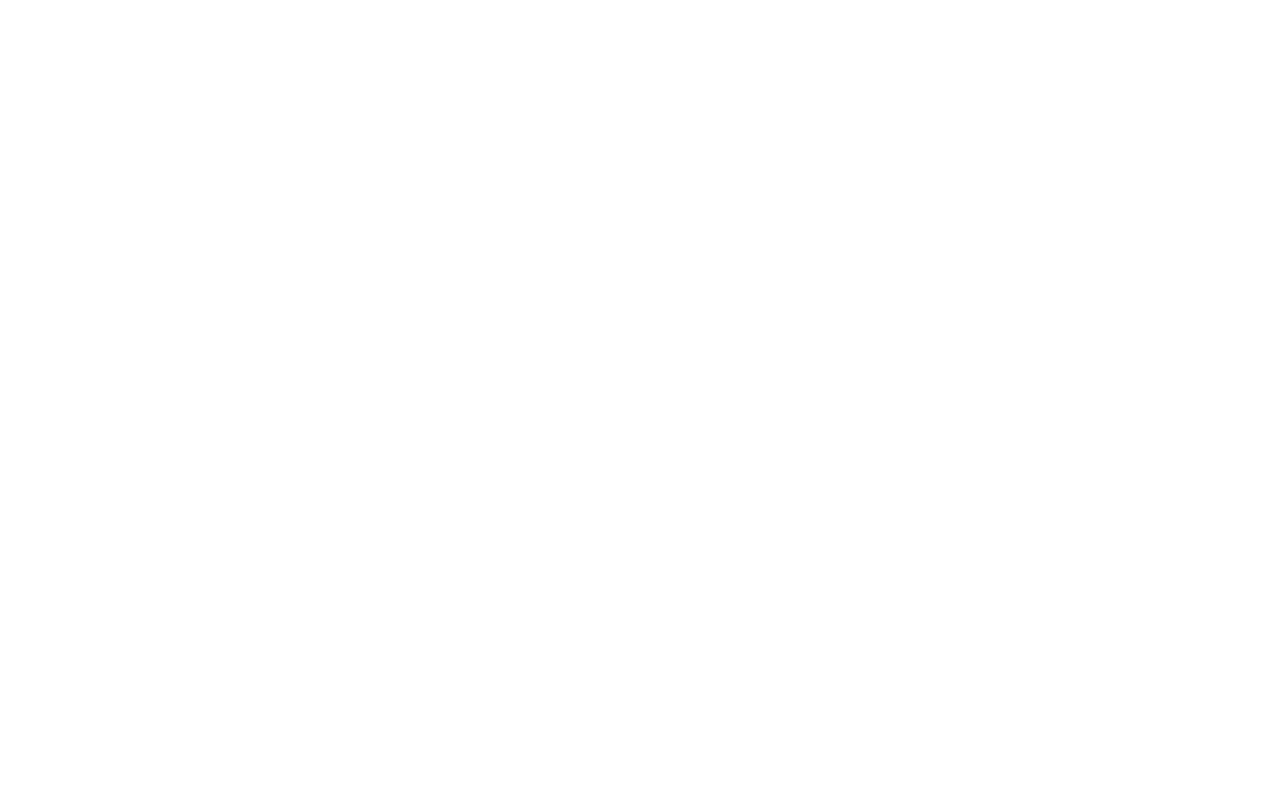
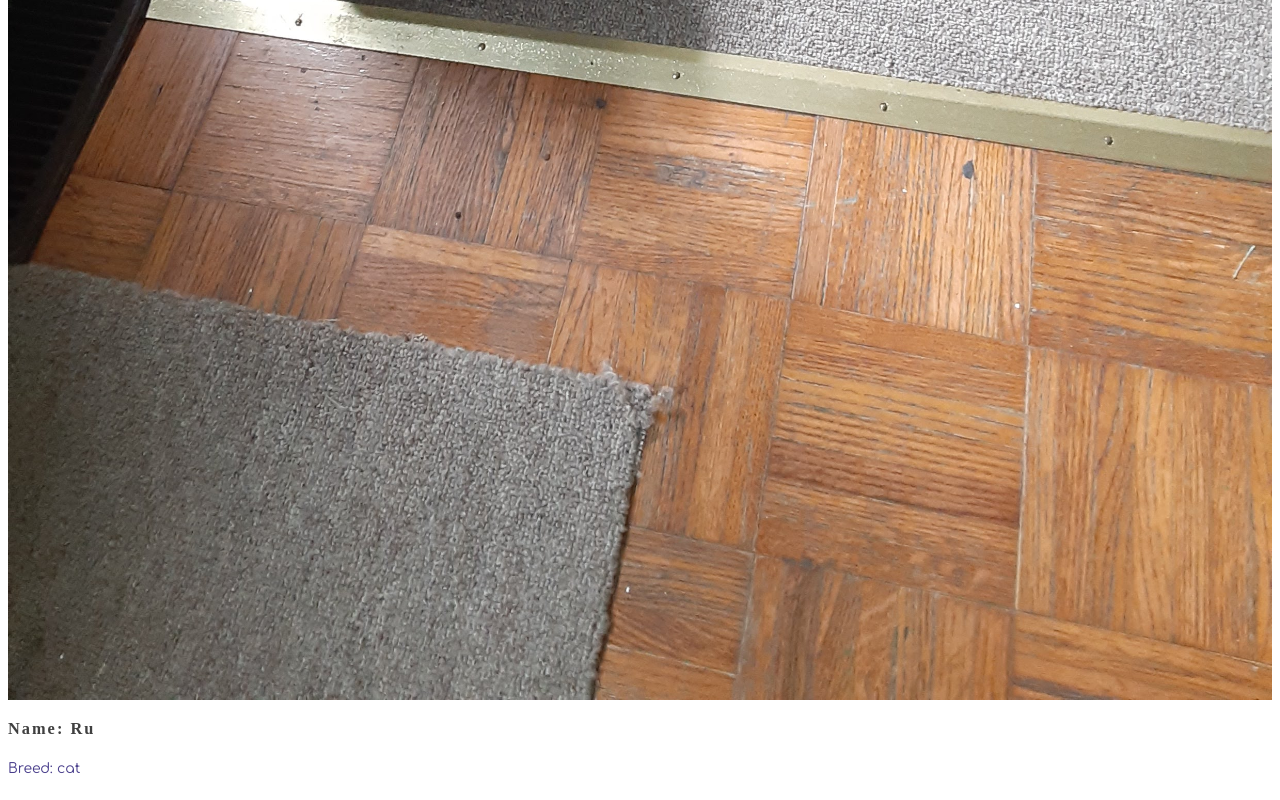
Before and after one commit to abernethyb/react-kennel-app, a React (Create React App) app: page / in a window 1280 px wide. Shown: the part 1645-2445 px from the top of the page. Before the commit the page ends 800 px from the top, so only its background shows below. Built offline with nearby package versions, Linux system fonts and the light colour scheme; a web font is replaced by a local one.

Commit message:
added employee card

```diff
--- a/src/components/Kennel.js
+++ b/src/components/Kennel.js
@@ -1,5 +1,6 @@
 import React from "react";
 import AnimalCard from "./animal/AnimalCard";
+import EmployeeCard from "./employee/EmployeeCard";
 import "./Kennel.css";
 
 const Kennel = () => {
@@ -22,6 +23,7 @@
         <AnimalCard />
         <AnimalCard />
       </div>
+      <div><EmployeeCard /></div>
     </div>
   );
 };
--- /dev/null
+++ b/src/components/employee/EmployeeCard.js
@@ -0,0 +1,19 @@
+import React from "react";
+
+const EmployeeCard = () => {
+  return (
+    <div className="card">
+      <div className="card-content">
+        <picture>
+            <img src={require("./ru.jpg")} alt="employee of the month" />
+        </picture>
+        <h3>
+          Name: <span className="card-employeename">Ru</span>
+        </h3>
+        <p>Breed: cat</p>
+      </div>
+    </div>
+  );
+};
+
+export default EmployeeCard;
```
Also changed, not shown: src/components/employee/ru.jpg (added), src/components/location/LocationCard.js (added), src/components/owner/OwnerCard.js (added), 1 other file (tests, documents, lock files or other folders).
